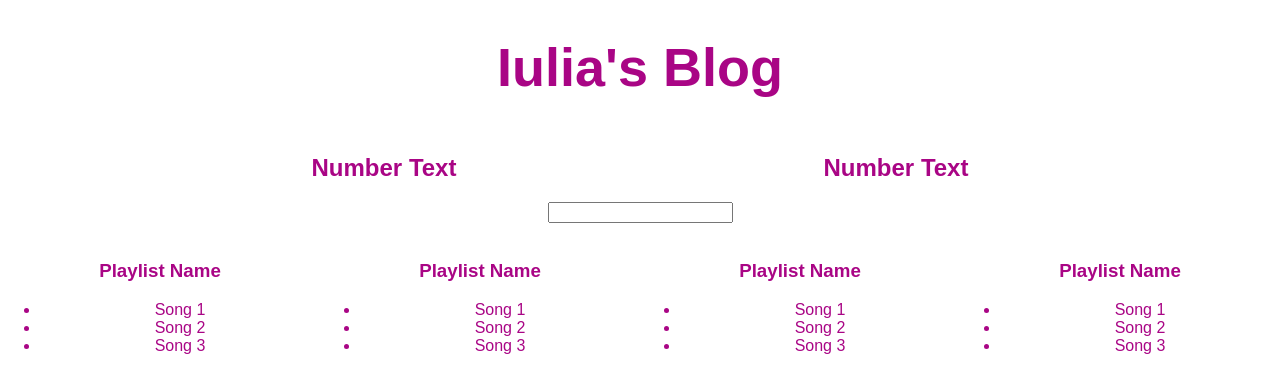
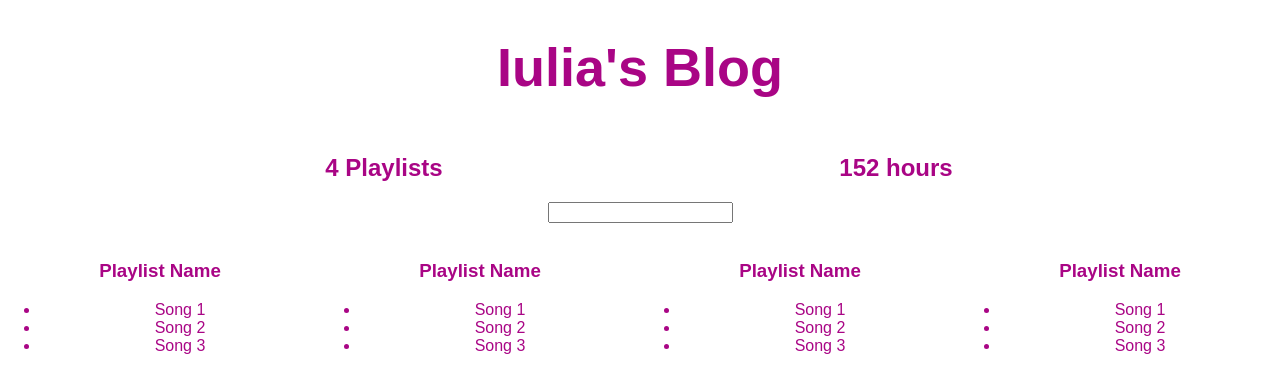
Before and after one commit to mihaidragos/veverita, a React (Create React App) app: page / in a window 1280 px wide. Shown: the top 392 px of the page. Built offline with nearby package versions, Linux system fonts and the light colour scheme.

Commit message:
replaced aggregate components with PlaylistCounter and HoursCounter and made a hard coded database

```diff
--- a/src/App.js
+++ b/src/App.js
@@ -7,16 +7,73 @@ import './App.css';
 let defaultStyle = {
   color: '#a90585'
 }
-class Aggregate extends Component {
+
+let fakeServerData = {
+  user: {
+    name: 'Iulia',
+    playlists: [
+      {
+        name: "Cantecelele",
+        songs: [
+          {name: 'Poezia muzicala', duration: 13},
+          {name: 'Mama-mia', duration: 13},
+          {name: 'Fluturasu', duration: 12}
+        ]
+      },
+      {
+        name: "Pacanele",
+        songs: [
+          {name: 'Fructe', duration: 13},
+          {name: 'Broaste', duration: 13},
+          {name: 'Piramide', duration: 12}
+        ]
+      },
+      {
+        name: "Internet",
+        songs: [
+          {name: 'Reteaua', duration: 13},
+          {name: 'Procesorul', duration: 13},
+          {name: 'Displeiul', duration: 12}
+        ]
+      },
+      {
+        name: "Cuvintele",
+        songs: [
+          {name: 'Jojoba', duration: 13},
+          {name: 'Pisica', duration: 13},
+          {name: 'Altceva', duration: 12}
+        ]
+      },
+    ]
+  }
+}
+
+class PlaylistCounter extends Component {
   render () {
     return (
       <div style={{...defaultStyle, width: '40%', display: 'inline-block'}}>
-        <h2>Number Text</h2>
+        <h2>{this.props.playlists && this.props.playlists.length} Playlists</h2>
       </div>
     );
   }
 }
 
+class HoursCounter extends Component {
+  render () {
+    let allSongs = this.props.playlists.reduce((songs, eachPlaylist) => {
+      return songs.concat(eachPlaylist.songs)
+    }, [])
+    let totalDuration = allSongs.reduce((sum, eachSong) => {
+      return sum + eachSong.duration
+    }, 0);
+    console.log(totalDuration);
+    return (
+      <div style={{...defaultStyle, width: '40%', display: 'inline-block'}}>
+        <h2>{Math.round(totalDuration)} hours</h2>
+      </div>
+    );
+  }
+}
 
 class Filter extends Component {
   render () {
@@ -46,6 +103,15 @@ class Playlist extends Component {
 }
 
 class App extends Component {
+  constructor() {
+    super();
+    this.state = {serverData: {}}
+  }
+  componentDidMount() {
+    setTimeout (() => {
+      this.setState({serverData: fakeServerData})
+    }, 2000) ;
+  }
 
   render() {
     let name = 'Iulia'
@@ -53,16 +119,21 @@ class App extends Component {
     let headerStyle = {color: 'red', 'font-size': '50px'}
     return (
       <div className="App">
+        {
+          this.state.serverData.user ?
+          <div>
             <h1 style={{...defaultStyle, 'font-size': '54px'}}>
-          {name}'s Blog
+              {this.state.serverData.user.name}'s Blog
             </h1>
-        <Aggregate/>
-        <Aggregate/>
+            <PlaylistCounter playlists={this.state.serverData.user.playlists}/>
+            <HoursCounter  playlists={this.state.serverData.user.playlists}/>
             <Filter/>
             <Playlist/>
             <Playlist/>
             <Playlist/>
             <Playlist/>
+          </div> : <h1 style={{...defaultStyle}}>Loading...</h1>
+        }
       </div>
     );
   }
```
Lines whose indentation alone changed are shown as unchanged.
